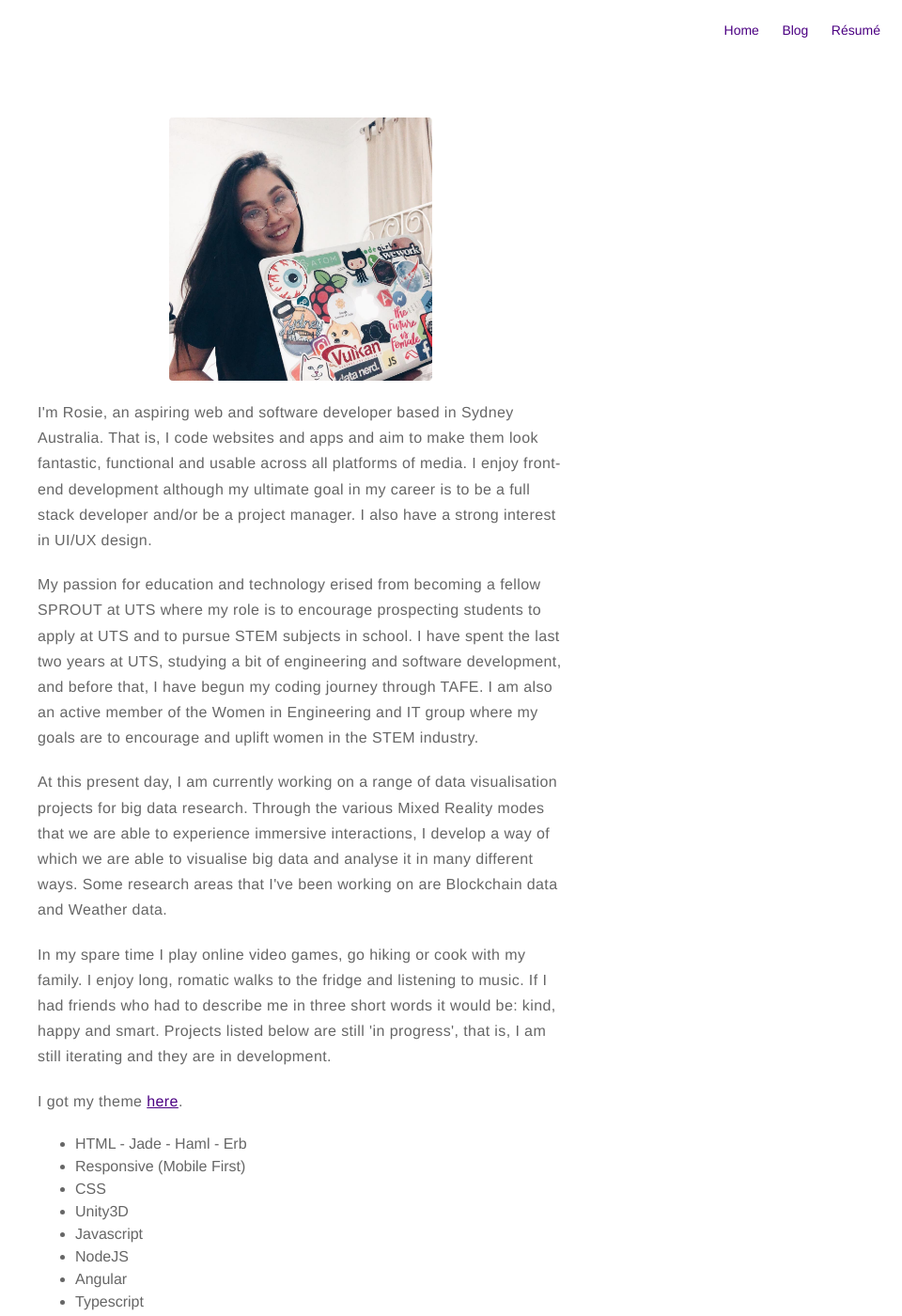
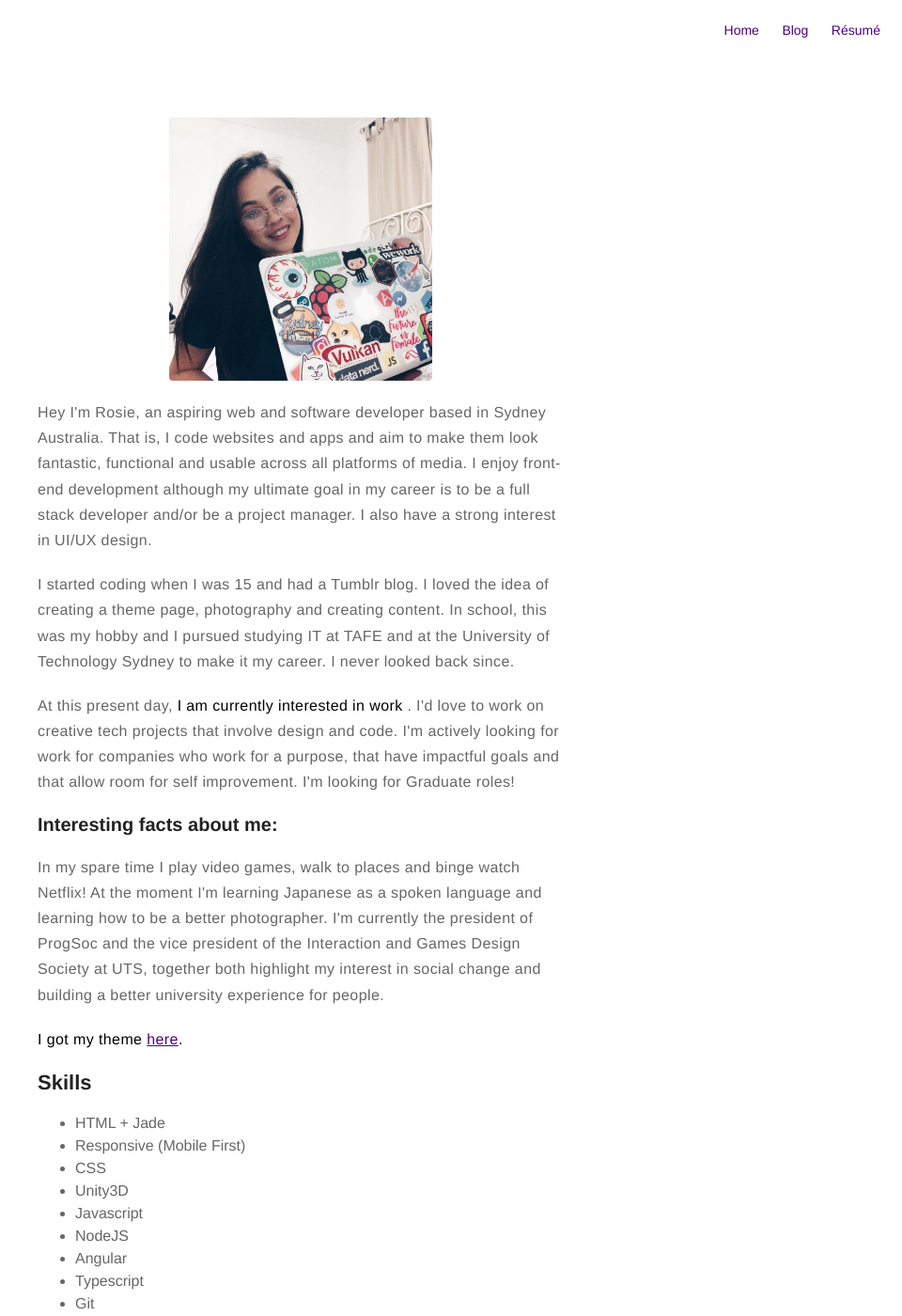
Before and after one commit to Peaches2/developerpeachy.github.io, a Jekyll site: the page built from about.md, in a window 1280 px wide and 1400 px high. Shown: the whole window at 94% size, without its empty margins (320-1280 px from the left). Built offline with Jekyll 4.4.1, drawn with Linux system fonts in a browser that asks for light colours; some of the changed text lies outside the part shown.

Commit message:
Updated about me

```diff
--- a/about.md
+++ b/about.md
@@ -5,25 +5,28 @@ layout: page
 ![Profile Image]({{ site.picture }})
 
 <p>
-	I'm Rosie, an aspiring web and software developer based in Sydney Australia. That is, I code websites and apps and aim to make them look fantastic, functional and usable across all platforms of media. I enjoy front-end development although my ultimate goal in my career is to be a full stack developer and/or be a project manager.  I also have a strong interest in UI/UX design.
+	Hey I'm Rosie, an aspiring web and software developer based in Sydney Australia. That is, I code websites and apps and aim to make them look fantastic, functional and usable across all platforms of media. I enjoy front-end development although my ultimate goal in my career is to be a full stack developer and/or be a project manager.  I also have a strong interest in UI/UX design.
 </p>
 
 <p>
-	My passion for education and technology erised from becoming a fellow SPROUT at UTS where my role is to encourage prospecting students to apply at UTS and to pursue STEM subjects in school. I have spent the last two years at UTS, studying a bit of engineering and software development, and before that, I have begun my coding journey through TAFE. I am also an active member of the Women in Engineering and IT group where my goals are to encourage and uplift women in the STEM industry.
+	I started coding when I was 15 and had a Tumblr blog. I loved the idea of creating a theme page, photography and creating content. In school, this was my hobby and I pursued studying IT at TAFE and at the University of Technology Sydney to make it my career. I never looked back since.
 </p>
 
 <p>
-	At this present day, I am currently working on a range of data visualisation projects for big data research. Through the various Mixed Reality modes that we are able to experience immersive interactions, I develop a way of which we are able to visualise big data and analyse it in many different ways. Some research areas that I've been working on are Blockchain data and Weather data.
+	At this present day, <strong>I am currently interested in work </strong>. I'd love to work on creative tech projects that involve design and code. I'm actively looking for work for companies who work for a purpose, that have impactful goals and that allow room for self improvement. I'm looking for Graduate roles!
 </p>
 
+<h3>Interesting facts about me:</h3>
 <p>
-	In my spare time I play online video games, go hiking or cook with my family. I enjoy long, romatic walks to the fridge and listening to music. If I had friends who had to describe me in three short words it would be: kind, happy and smart. Projects listed below are still 'in progress', that is, I am still iterating and they are in development.
+	In my spare time I play video games, walk to places and binge watch Netflix! At the moment I'm learning Japanese as a spoken language and learning how to be a better photographer. I'm currently the president of ProgSoc and the vice president of the Interaction and Games Design Society at UTS, together both highlight my interest in social change and building a better university experience for people.
 </p>
 
-<p> I got my theme <a href="https://github.com/sergiokopplin/indigo">here</a>.</p>
+<p> <strong> I got my theme <a href="https://github.com/sergiokopplin/indigo">here</a>. </strong></p>
+
+<h2>Skills</h2>
 
 <ul class="skill-list">
-	<li>HTML - Jade - Haml - Erb</li>
+	<li>HTML + Jade </li>
 	<li>Responsive (Mobile First)</li>
 	<li>CSS</li>
 	<li>Unity3D</li>
@@ -36,12 +39,19 @@ layout: page
 	<li>Task management, documentations</li>
 	<li>C Sharp</li>
 	<li>Virtual Reality, Augmented Reality and Mixed Reality</li>
+	<li>Gatsby</li>
+	<li>React ES6</li>
 </ul>
 
 <h2>Projects</h2>
 
+<p>
+	I've been experimenting with a range of tech frameworks and libraries and came across Gatsby! I'm in love with how fast and easy it is to use and host on Netlify. Before discovering React, I was into Angular and Ionic and decided to give it a go. It is still considered a dead project, but I really want to live it up eventually. I was also involved with other projects as well through small open source groups. Of which I can't showcase yet, because they are all in dev mode. Below are some of the projects I've been working on.
+</p>
+
+
 <ul>
-	<li><a href="https://github.com/developerpeachy/RealPlanets">Real Planets</a></li>
-	<li><a href="https://github.com/developerpeachy/Peachy-App">Peachy App</a></li>
+	<li><a href="https://nifty-hawking-a6801e.netlify.com/">ProgSoc landing page</a></li>
+	<li><a href="https://romantic-ramanujan-1c0448.netlify.com/">Rosalie's landing page</a></li>
 	<li><a href="https://github.com/developerpeachy/Splitr">Splitr</a></li>
 </ul>
```
